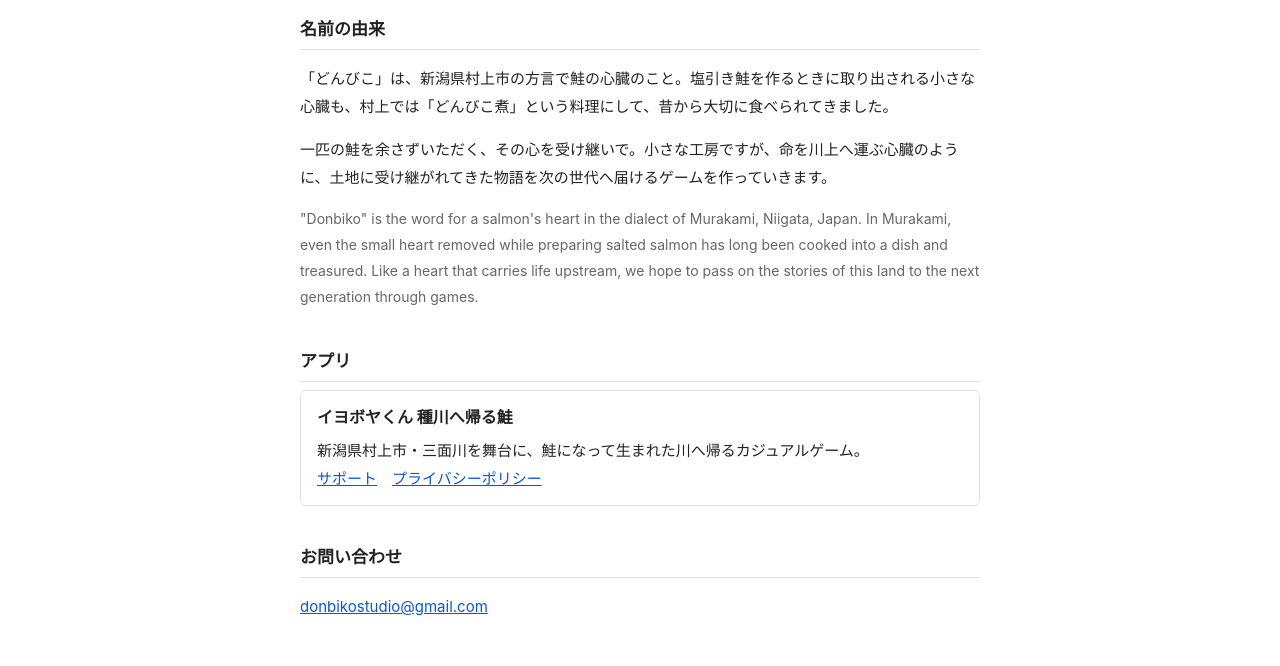
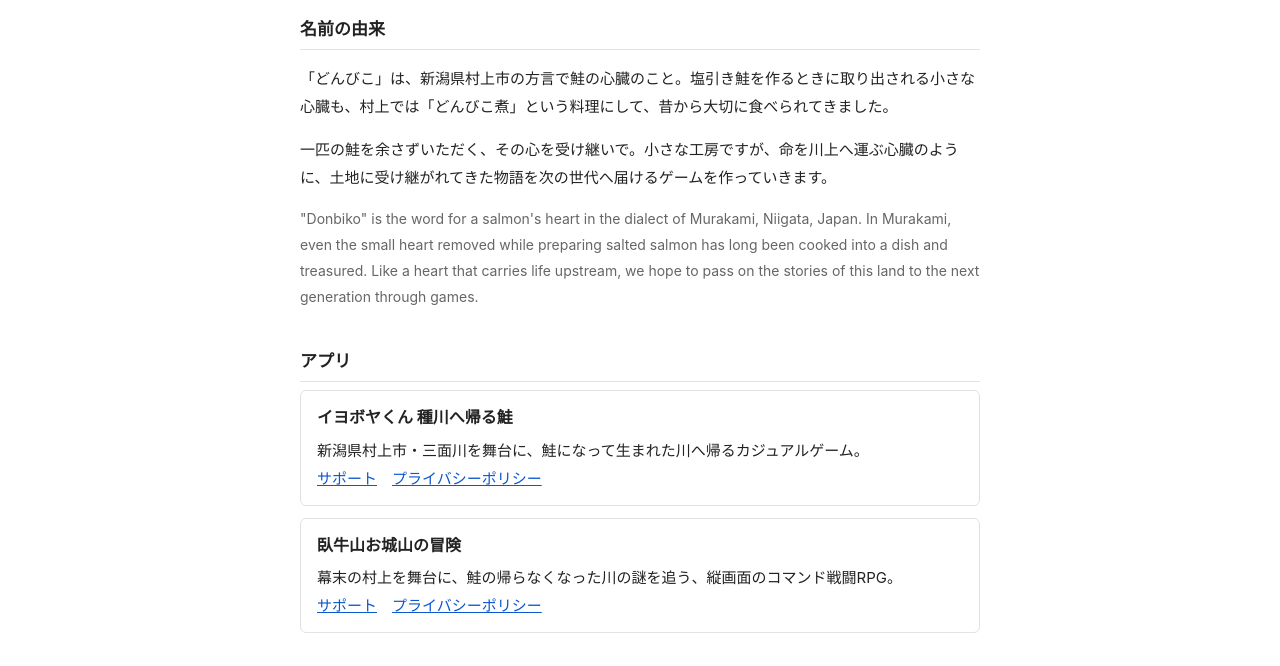
Before and after one commit to donbikostudio/donbikostudio.github.io, a plain HTML site: page index.html in a window 1280 px wide. Shown: the part 104-770 px from the top of the page. Drawn offline with Linux system fonts and the light colour scheme.

Commit message:
トップに「臥牛山お城山の冒険」を追加

```diff
--- a/index.html
+++ b/index.html
@@ -36,6 +36,11 @@ h1 small{display:block;font-size:14px;font-weight:400;color:var(--sub);}
     <p>新潟県村上市・三面川を舞台に、鮭になって生まれた川へ帰るカジュアルゲーム。</p>
     <p><a href="iyoboya/support.html">サポート</a>　<a href="iyoboya/privacy.html">プライバシーポリシー</a></p>
   </div>
+<div class="app" style="margin-top:12px">
+<h3>臥牛山お城山の冒険</h3>
+<p>幕末の村上を舞台に、鮭の帰らなくなった川の謎を追う、縦画面のコマンド戦闘RPG。</p>
+<p><a href="gagyuzan/support.html">サポート</a>　<a href="gagyuzan/privacy.html">プライバシーポリシー</a></p>
+</div>
 
   <h2>お問い合わせ</h2>
   <p><a href="mailto:donbikostudio@gmail.com">donbikostudio@gmail.com</a></p>
```
